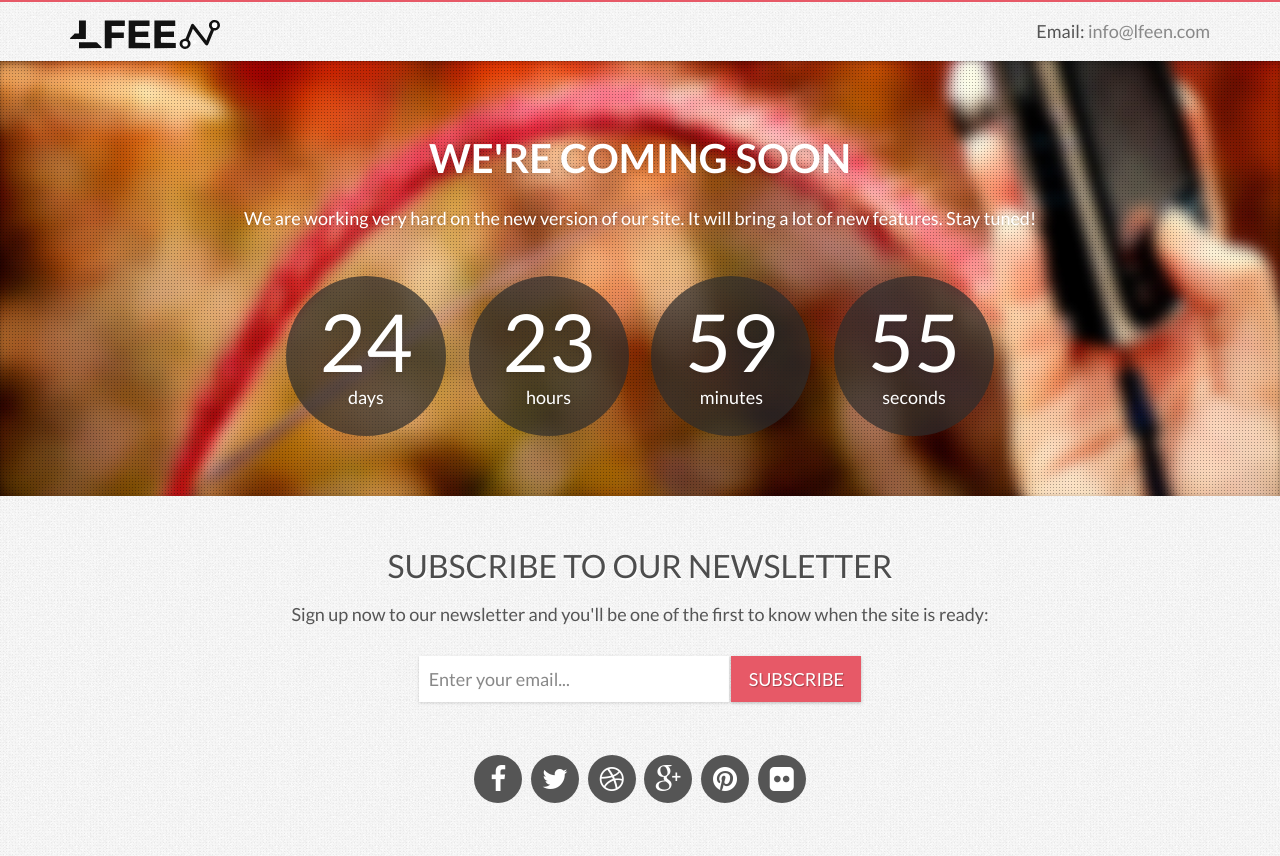
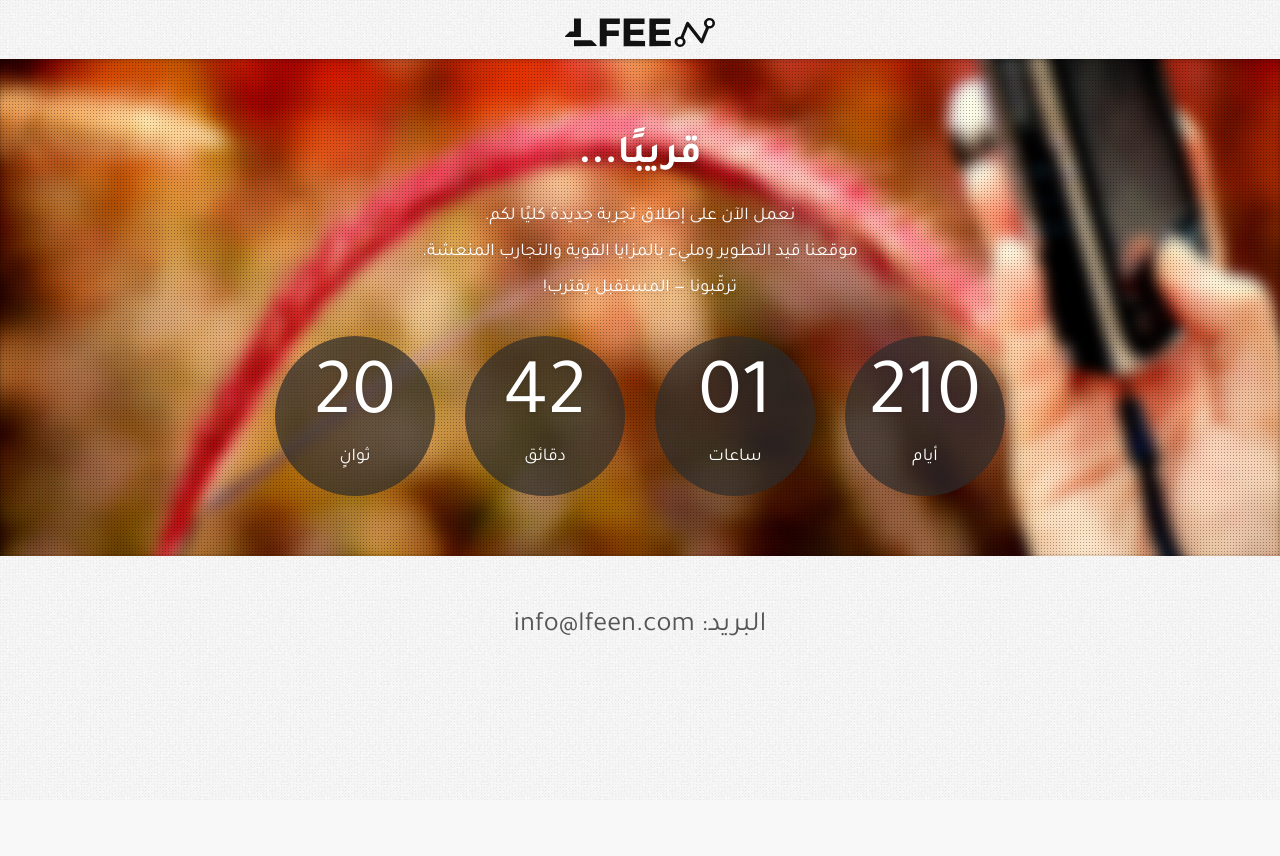
Before and after one commit to teamlfeen/LFEEN, a plain HTML site: page index.html in a window 1280 px wide. After the commit the page ends 800 px from the top, so only its background shows below. Drawn offline with Linux system fonts and the light colour scheme.

Commit message:
Add files via upload

```diff
--- /dev/null
+++ b/assets/css/rtl.css
@@ -0,0 +1,68 @@
+/* rtl.css — Overrides بسيطة للعربية والاتجاه من اليمين لليسار */
+
+html, body {
+  direction: rtl;
+}
+
+body {
+  /* خط عربي مناسب، مع Lato كبديل لاتيني */
+  font-family: 'Tajawal', 'Lato', sans-serif;
+  text-align: right; /* الأصل في style.css كان left */
+}
+
+/* اللوجو والبلوكات الرئيسية نخليها في الوسط */
+
+.subscribe,
+.coming-soon,
+.social {
+  text-align: center;
+}
+
+/* الفقرة العامة */
+.coming-soon p,
+.subscribe p {
+  line-height: 2;
+}
+
+/* حقول النموذج: إبقاء بريد المستخدم من اليسار لسهولة الكتابة */
+.subscribe form input.subscribe-email {
+  direction: ltr;
+  text-align: left;
+}
+
+/* مسافات عناصر النموذج في RTL */
+.form-inline .form-group {
+  margin-left: 10px;   /* بدلاً من margin-right */
+  margin-right: 0;
+}
+
+/* العدّاد أصلاً مُتمركز، لكن نتأكد من سلوكه في الشاشات الصغيرة */
+.timer {
+  text-align: center;
+}
+
+/* عناوين كبيرة بالعربية */
+.coming-soon h2 {
+  letter-spacing: 0; /* تجنّب التباعد اللاتيني */
+}
+
+/* الهيدر الفرعي */
+.subscribe h3 {
+  letter-spacing: 0;
+}
+
+/* استبدال الكلمات الإنجليزية بالعربية للدوائر ممكن يكون من HTML؛ هنا فقط تنسيقات */
+.timer .days, .timer .hours, .timer .minutes, .timer .seconds {
+  font-variant-numeric: tabular-nums; /* أرقام ثابتة العرض لثبات الشكل */
+}
+
+/* تحسينات لموبايل */
+@media (max-width: 767px) {
+  .subscribe form input.subscribe-email,
+  .subscribe form button {
+    width: 100%;
+  }
+  .form-inline .form-group {
+    margin-left: 0;
+  }
+}
--- a/assets/css/style.css
+++ b/assets/css/style.css
@@ -11,7 +11,6 @@
 
 body {
     background: #f8f8f8 url(../img/pattern.jpg);
-    border-top: 2px solid #e75967;
     font-family: 'Lato', sans-serif;
     color: #555;
     font-weight: 400;
@@ -46,7 +45,7 @@ img { max-width: 100%; }
 .logo h1 span { color: #e75967; }
 
 .logo a { color: #555; }
-.logo a:hover { color: #e75967; }
+.logo a:hover { color: #2d2d2d; }
 
 .call-us {
     font-size: 18px;
@@ -117,7 +116,7 @@ img { max-width: 100%; }
 .timer .hours-wrapper:hover,
 .timer .minutes-wrapper:hover,
 .timer .seconds-wrapper:hover {
-    background: #e75967 url(../img/pattern-2.png);
+    background: #2d2d2d url(../img/pattern-2.png);
     text-shadow: none;
 }
 
@@ -188,7 +187,7 @@ img { max-width: 100%; }
     height: 46px;
     margin: 0;
     padding: 0;
-    background: #e75967;
+    background: #2d2d2d;
     border: 0;
     font-family: 'Lato', sans-serif;
     font-size: 18px;
--- a/index.html
+++ b/index.html
@@ -1,12 +1,14 @@
 <!DOCTYPE html>
-<html lang="en">
+<html lang="ar" dir="rtl">
+<head>
+  <meta charset="utf-8">
+  <meta name="viewport" content="width=device-width, initial-scale=1">
+  <title>LFEEN - قريبًا</title>
 
-    <head>
-
-        <meta charset="utf-8">
-        <meta http-equiv="X-UA-Compatible" content="IE=edge">
-        <meta name="viewport" content="width=device-width, initial-scale=1">
-        <title>LFEEN - Coming Soon Platform</title>
+  <!-- Fonts -->
+  <link rel="stylesheet" href="https://fonts.googleapis.com/css?family=Lobster&display=swap">
+  <link rel="stylesheet" href="https://fonts.googleapis.com/css?family=Lato:400,700&display=swap">
+  <link rel="stylesheet" href="https://fonts.googleapis.com/css2?family=Tajawal:wght@400;500;700&display=swap">
 
   <!-- CSS -->
   <link rel="stylesheet" href="http://fonts.googleapis.com/css?family=Lobster">
@@ -14,21 +16,15 @@
         <link rel="stylesheet" href="assets/bootstrap/css/bootstrap.min.css">
         <link rel="stylesheet" href="assets/font-awesome/css/font-awesome.min.css">
         <link rel="stylesheet" href="assets/css/style.css">
-
-        <!-- HTML5 Shim and Respond.js IE8 support of HTML5 elements and media queries -->
-        <!-- WARNING: Respond.js doesn't work if you view the page via file:// -->
-        <!--[if lt IE 9]>
-            <script src="https://oss.maxcdn.com/libs/html5shiv/3.7.0/html5shiv.js"></script>
-            <script src="https://oss.maxcdn.com/libs/respond.js/1.4.2/respond.min.js"></script>
-        <![endif]-->
-
-        <!-- Favicon and touch icons -->
-        <link rel="shortcut icon" href="assets/ico/image.svg">
-        <link rel="apple-touch-icon-precomposed" sizes="144x144" href="assets/ico/image.svg">
-        <link rel="apple-touch-icon-precomposed" sizes="114x114" href="assets/ico/image.svg">
-        <link rel="apple-touch-icon-precomposed" sizes="72x72" href="assets/ico/image.svg">
-        <link rel="apple-touch-icon-precomposed" href="assets/ico/image.svg">
-
+  <!-- يفضّل إضافة ملف rtl.css منفصل (موجود أدناه) -->
+  <link rel="stylesheet" href="assets/css/rtl.css">
+  <style>
+    body { font-family: 'Tajawal','Lato',sans-serif; direction: rtl; text-align: right; }
+    .coming-soon, .subscribe, .social, .logo h1 { text-align: center; }
+    .timer { display:flex; flex-wrap:wrap; justify-content:center; gap:10px; margin-top:30px; }
+    .timer > div { min-width:90px; }
+    .subscribe input { direction:ltr; text-align:left; }
+  </style>
 </head>
 
 <body>
@@ -36,11 +32,8 @@
   <!-- Header -->
   <div class="container">
     <div class="row header">
-                <div class="col-sm-4 logo">
-                    <h1><a href="index.html"><img src="assets/ico/image.svg" alt="logo" style="width: 150px;"></a></h1>
-                </div>
-                <div class="col-sm-8 call-us">
-                    <p> Email: <span>info@lfeen.com</span></p>
+      <div class="col-sm-12 logo" style="text-align: start;">
+        <h1><img src="assets/ico/image.svg" alt="LFEEN" style="width:150px;"></h1>
       </div>
     </div>
   </div>
@@ -51,22 +44,28 @@
       <div class="container">
         <div class="row">
           <div class="col-sm-12">
-                            <h2>We're Coming Soon</h2>
-                            <p>We are working very hard on the new version of our site. It will bring a lot of new features. Stay tuned!</p>
+            <h2>قريبًا...</h2>
+            <p>
+              نعمل الآن على إطلاق تجربة جديدة كليًا لكم.<br>
+              موقعنا قيد التطوير ومليء بالمزايا القوية والتجارب المنعشة.<br>
+              ترقّبونا — المستقبل يقترب!
+            </p>
+
             <div class="timer">
               <div class="days-wrapper">
-                                    <span class="days"></span> <br>days
+                <span class="days"></span><br>أيام
               </div>
               <div class="hours-wrapper">
-                                    <span class="hours"></span> <br>hours
+                <span class="hours"></span><br>ساعات
               </div>
               <div class="minutes-wrapper">
-                                    <span class="minutes"></span> <br>minutes
+                <span class="minutes"></span><br>دقائق
               </div>
               <div class="seconds-wrapper">
-                                    <span class="seconds"></span> <br>seconds
+                <span class="seconds"></span><br>ثوانٍ
               </div>
             </div>
+
           </div>
         </div>
       </div>
@@ -75,45 +74,66 @@
 
   <!-- Content -->
   <div class="container">
+
     <div class="row">
-                <div class="col-sm-12 subscribe">
-                    <h3>Subscribe to our newsletter</h3>
-                    <p>Sign up now to our newsletter and you'll be one of the first to know when the site is ready:</p>
-                    <form class="form-inline" role="form" action="assets/subscribe.php" method="post">
-                    	<div class="form-group">
-                    		<label class="sr-only" for="subscribe-email">Email address</label>
-                        	<input type="text" name="email" placeholder="Enter your email..." class="subscribe-email form-control" id="subscribe-email">
-                        </div>
-                        <button type="submit" class="btn">Subscribe</button>
-                    </form>
-                    <div class="success-message"></div>
-                    <div class="error-message"></div>
-                </div>
-            </div>
-            <div class="row">
-                <div class="col-sm-12 social">
-                    <a href="#" data-toggle="tooltip" data-placement="top" title="Facebook"><i class="fa fa-facebook"></i></a>
-                    <a href="#" data-toggle="tooltip" data-placement="top" title="Twitter"><i class="fa fa-twitter"></i></a>
-                    <a href="#" data-toggle="tooltip" data-placement="top" title="Dribbble"><i class="fa fa-dribbble"></i></a>
-                    <a href="#" data-toggle="tooltip" data-placement="top" title="Google Plus"><i class="fa fa-google-plus"></i></a>
-                    <a href="#" data-toggle="tooltip" data-placement="top" title="Pinterest"><i class="fa fa-pinterest"></i></a>
-                    <a href="#" data-toggle="tooltip" data-placement="top" title="Flickr"><i class="fa fa-flickr"></i></a>
+      <div class="col-sm-12 social" style="font-size:28px;">
+        <p>البريد: <span dir="ltr">info@lfeen.com</span></p>
       </div>
     </div>
   </div>
-
 
  <!-- Javascript -->
         <script src="assets/js/jquery-1.11.1.min.js"></script>
         <script src="assets/bootstrap/js/bootstrap.min.js"></script>
         <script src="assets/js/jquery.backstretch.min.js"></script>
         <script src="assets/js/jquery.countdown.min.js"></script>
-        <script src="assets/js/scripts.js"></script>
+  <!-- Countdown -->
+  <script>
+    (function () {
+        jQuery(document).ready(function() {
 
-        <!--[if lt IE 10]>
-            <script src="assets/js/placeholder.js"></script>
-        <![endif]-->
+    /*
+        Background slideshow
+    */
+    $('.coming-soon').backstretch([
+      "assets/img/backgrounds/1.jpg"
+    , "assets/img/backgrounds/2.jpg"
+    , "assets/img/backgrounds/3.jpg"
+    ], {duration: 3000, fade: 750});
+        });
+      // ✨ عدل تاريخ بداية الموقع هنا (تاريخ الرفع)
+      const startDate = new Date("2025-10-01T12:00:00").getTime();
+      const durationDays = 210; // عدد الأيام
+
+      const deadline = startDate + durationDays * 24 * 60 * 60 * 1000;
+
+      function pad(n) { return n < 10 ? '0' + n : n; }
+
+      function render() {
+        const now = Date.now();
+        let diff = Math.max(0, deadline - now);
+
+        const totalSec = Math.floor(diff / 1000);
+        const days    = Math.floor(totalSec / (24 * 3600));
+        const hours   = Math.floor((totalSec % (24 * 3600)) / 3600);
+        const minutes = Math.floor((totalSec % 3600) / 60);
+        const seconds = totalSec % 60;
+
+        document.querySelector(".days").textContent = pad(days);
+        document.querySelector(".hours").textContent = pad(hours);
+        document.querySelector(".minutes").textContent = pad(minutes);
+        document.querySelector(".seconds").textContent = pad(seconds);
+
+        if (diff <= 0) {
+          clearInterval(timer);
+          document.querySelector(".timer").textContent = "🚀 انطلقنا!";
+        }
+      }
+
+      render();
+      const timer = setInterval(render, 1000);
+    })();
+  </script>
 
 </body>
-
 </html>
```
Also changed, not shown: assets/ico/image2-cropped.svg (added), assets/ico/image2.svg (added). Lines whose indentation alone changed are shown as unchanged.
